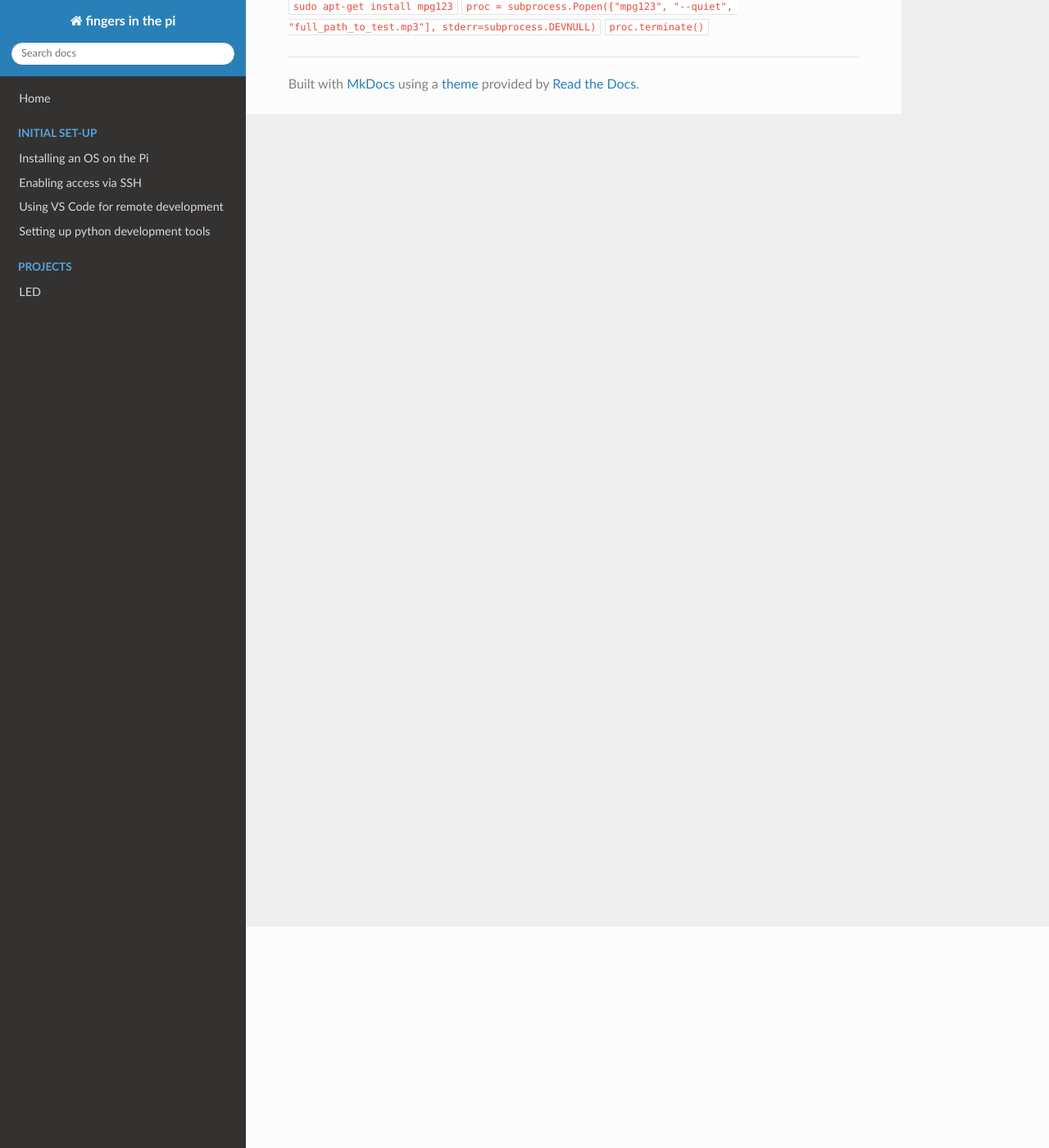
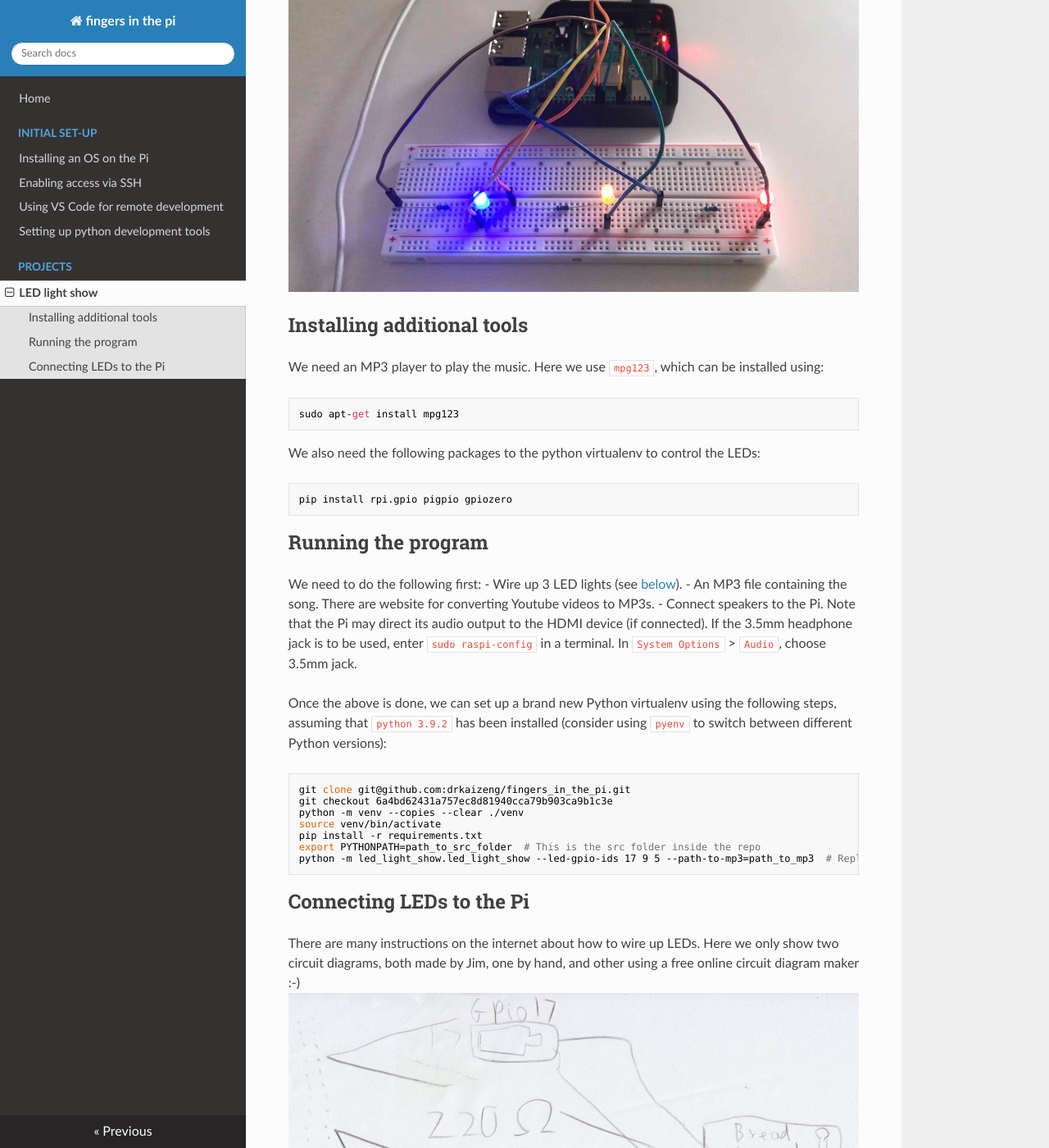
Before and after one commit to drkaizeng/fingers_in_the_pi, an MkDocs documentation site: the page built from docs/projects/led_light_show.md, in a window 1280 px wide and 1400 px high, scrolled down 270 px. Shown: the whole window at 82% size. Built offline with MkDocs 1.6.1, drawn with Linux system fonts in a browser that asks for light colours; nearby versions of some CDN libraries; some of the changed text lies outside the part shown.

Commit message:
Update docs

````diff
--- a/docs/projects/led_light_show.md
+++ b/docs/projects/led_light_show.md
@@ -1,9 +1,39 @@
 
-# LED
-`pip install rpi.gpio pigpio gpiozero`
+# LED light show
+In this project, we want to wire up multiple LED lights and make them dance to the version of Head, Shoulders, Knees and Toes created by Cocomelon (`https://www.youtube.com/watch?v=QA48wTGbU7A&t=122s`).
+![](figs/led_light_show.jpg)
 
 
-## MP3
-`sudo apt-get install mpg123`
-`proc = subprocess.Popen(["mpg123", "--quiet", "full_path_to_test.mp3"], stderr=subprocess.DEVNULL)`
-`proc.terminate()`
+## Installing additional tools
+We need an MP3 player to play the music. Here we use `mpg123`, which can be installed using:
+```
+sudo apt-get install mpg123
+```
+
+We also need the following packages to the python virtualenv to control the LEDs:
+```
+pip install rpi.gpio pigpio gpiozero
+```
+
+
+## Running the program
+We need to do the following first:
+- Wire up 3 LED lights (see [below](#connecting-leds-to-the-pi)).
+- An MP3 file containing the song. There are website for converting Youtube videos to MP3s.
+- Connect speakers to the Pi. Note that the Pi may direct its audio output to the HDMI device (if connected). If the 3.5mm headphone jack is to be used, enter `sudo raspi-config` in a terminal. In `System Options` > `Audio`, choose 3.5mm jack.
+
+Once the above is done, we can set up a brand new Python virtualenv using the following steps, assuming that `python 3.9.2` has been installed (consider using `pyenv` to switch between different Python versions):
+```
+git clone git@github.com:drkaizeng/fingers_in_the_pi.git
+git checkout 6a4bd62431a757ec8d81940cca79b903ca9b1c3e
+python -m venv --copies --clear ./venv
+source venv/bin/activate
+pip install -r requirements.txt
+export PYTHONPATH=path_to_src_folder  # This is the src folder inside the repo
+python -m led_light_show.led_light_show --led-gpio-ids 17 9 5 --path-to-mp3=path_to_mp3  # Replace the GPIO numbers with the pins used
+```
+
+## Connecting LEDs to the Pi
+There are many instructions on the internet about how to wire up LEDs. Here we only show two circuit diagrams, both made by Jim, one by hand, and other using a free online circuit diagram maker :-)
+![](figs/led_circuit_1.jpg)
+<center>![](figs/led_circuit_2.png)</center>
--- a/mkdocs.yml
+++ b/mkdocs.yml
@@ -11,4 +11,4 @@ nav:
         - Using VS Code for remote development: initial_setup/vscode_setup.md
         - Setting up python development tools: initial_setup/python_setup.md
     - Projects:
-        - LED: docs/projects/led.md
+        - LED light show: projects/led_light_show.md
````
Also changed, not shown: docs/projects/figs/led_circuit_1.jpg (added), docs/projects/figs/led_circuit_2.png (added), docs/projects/figs/led_light_show.jpg (added).
